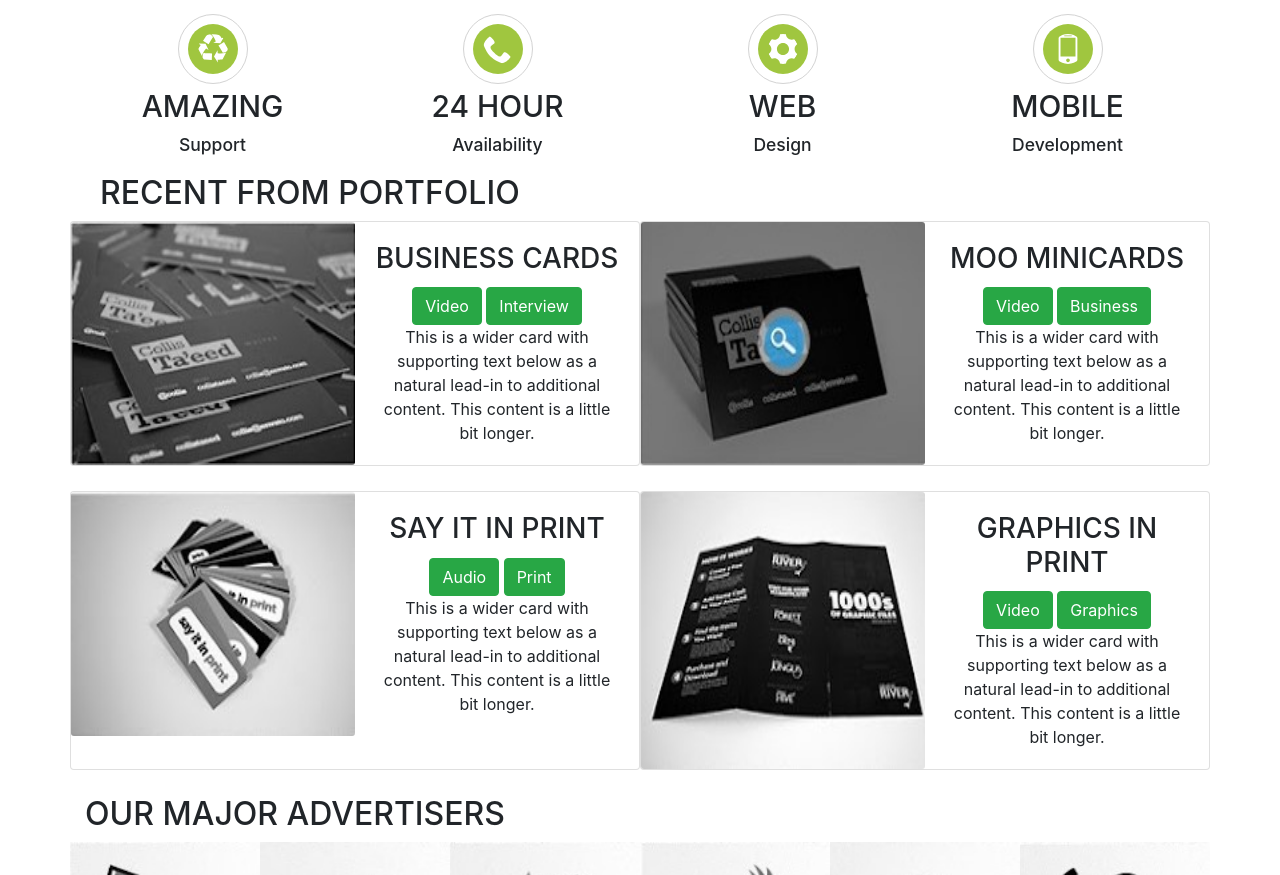
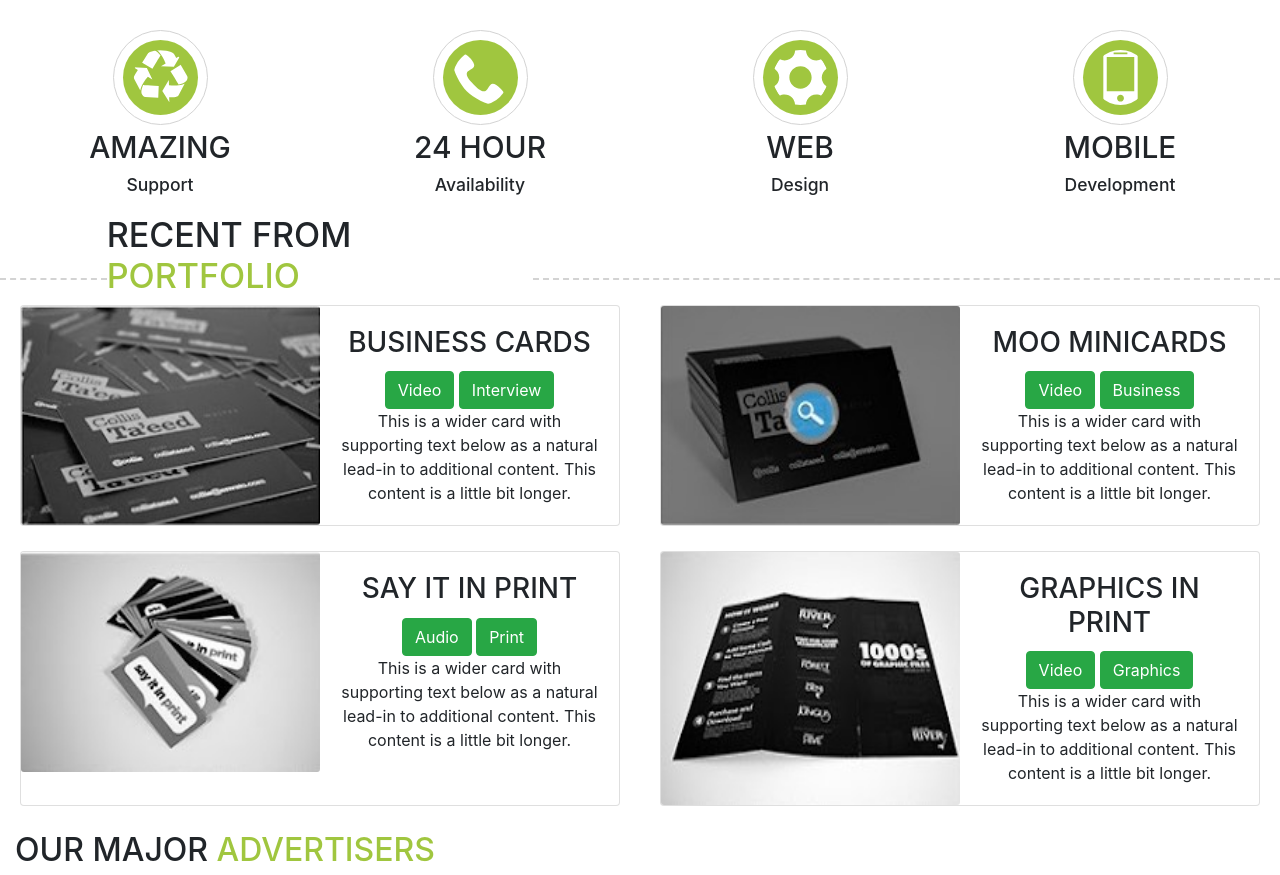
Before and after one commit to fearblackscarab/graphicumbrella, a plain HTML site: page index.html in a window 1280 px wide. Shown: the part 649-1524 px from the top of the page. Drawn offline with nearby package versions, Linux system fonts and the light colour scheme.

Commit message:
better release

```diff
--- a/css/media.css
+++ b/css/media.css
@@ -1,8 +1,31 @@
+@media(min-width:992px){
+    .icon-border .icon{
+        font-size: 75px;
+    }
+
+    .icon-border{
+        width: 95px;
+        height: 95px;
+    }
+}
+
+@media(min-width:992px){
+    .dash{
+        margin-bottom: 25px;
+    }
+}
+
 /* card media */
 
 @media(min-width:576px) and (max-width:767px){
     .card{
         width: 600px;
+    }
+}
+
+@media(min-width:1800px){
+    .card{
+        margin-right: 15%;
     }
 }
 
--- a/css/style.css
+++ b/css/style.css
@@ -4,6 +4,10 @@
 
 .clear{
     clear: both;
+}
+
+.graphics,.advert,.port{
+    color: var(--primary);
 }
 
 /* icons */
@@ -41,6 +45,7 @@
 }
 
 .logo-title{
+    color: darkgreen;
     font-size: calc(32px + (50 - 32) * ((100vw - 300px) / (1600 - 300)));
 }
 
@@ -120,6 +125,17 @@
 
 /* end section2 */
 /* section3 */
+
+.dash{
+    border-bottom: 2px dashed lightgrey;
+    padding: 0;
+    margin-bottom: 17px;
+}
+
+.section3-header{
+    font-size: calc(16px + (40 - 16) * ((100vw - 300px) / (1600 - 300)));
+    padding: 0;
+}
 /* cards */
 .card{
       margin: 0 auto;
--- a/index.html
+++ b/index.html
@@ -23,7 +23,7 @@
 
 <body>
     <header class="header" id="header">
-        <div class="container">
+        <div class="container-fluid">
             <div class="row pull-me col-12 justify-content-end">
                 <p class="pull-text">pull me</p>
                 <svg class="icon icon-bookmark">
@@ -34,7 +34,7 @@
                 <div class="logo d-flex col-12 col-lg-6">
                     <img src="media/umbrella-logo.png" alt="umbrella image" class="img-fluid umbrella-img col-2">
                     <div class="logo-head col-10">
-                        <h1 class="logo-title"><span class="graphics">graphics</span>umbrella
+                        <h1 class="logo-title"><span class="graphics">Graphics</span>Umbrella
                         </h1>
                         <p class="slogan">Premium style Free graphics</p>
                     </div>
@@ -86,7 +86,7 @@
             </div>
         </section>
         <section class="section2">
-            <div class="container">
+            <div class="container-fluid">
                 <h2 class="section2-header col-12"> WELCOME TO <span class="elegant">ELEGANTICA</span> - A MINIMAL
                     BUSINESS THEME</h2>
                 <div class="row">
@@ -130,8 +130,12 @@
             </div>
         </section>
         <section class="section3">
-            <div class="container">
-                <h2 class="section3-header col-12">RECENT FROM PORTFOLIO</h2>
+            <div class="container-fluid">
+                <div class="row">
+                <div class="dash col-1"></div>
+                <h2 class="section3-header col-7 col-md-6 col-lg-5 col-xl-4">RECENT FROM <span class="port"> PORTFOLIO</span></h2>
+                <div class="dash col-4 col-md-5 col-lg-6 col-xl-7"></div>
+                </div>
                 <div class="row">
                     <div class="card card1 col-8 col-sm-12 col-lg-6" style="max-width: 600px;">
                         <div class="row">
@@ -189,7 +193,7 @@
             </div>
         </section>
         <section class="section4">
-            <div class="container section4-container">
+            <div class="container-fluid section4-container">
                 <h2 class="section4-header">OUR MAJOR <span class="advert">ADVERTISERS</span></h2>
                 <div class="row">
                     <img src="media/watermelocious.jpg" alt="watermelon" class="img-fluid col-4 col-md-2 ad-img">
@@ -208,7 +212,7 @@
     </main>
     <footer class="footer" id="footer">
         <section class="section1-footer">
-            <div class="container">
+            <div class="container-fluid">
                 <div class="row">
                     <div class="footer-content footer-content1 col-6 col-lg-3">
                         <div class="about-div">
@@ -296,7 +300,7 @@
             </div>
         </section>
         <section class="section2-footer">
-            <div class="container">
+            <div class="container-fluid">
                 <div class="row">
                     <nav class="nav bot-nav col-12 col-md-6">
                         <a href="" class="nav-link bot-nav-item">HOME</a>
```
